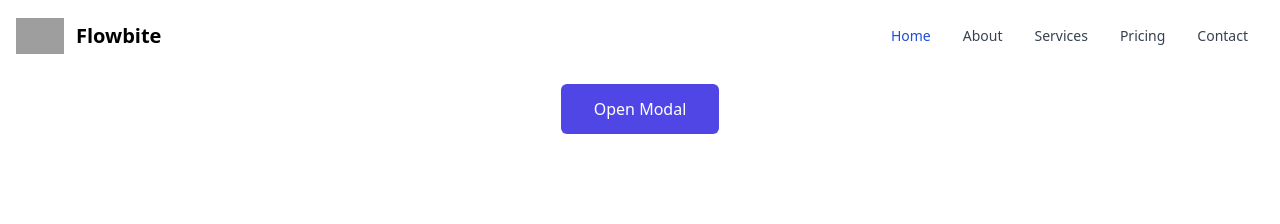
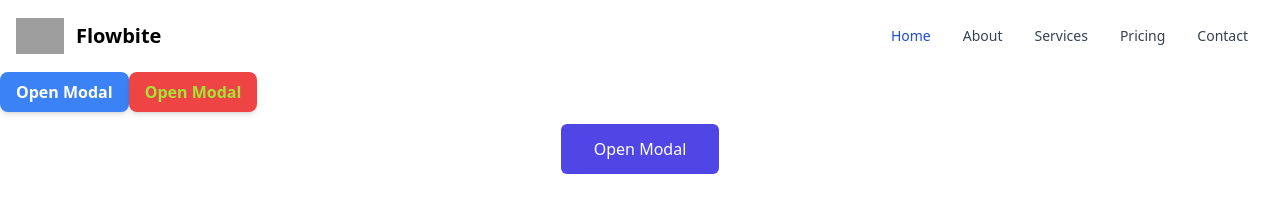
Before and after one commit to tratchapong/cc12-react-lab, a React (Create React App) app: page / in a window 1280 px wide. Shown: the top 224 px of the page. Built offline with nearby package versions, Linux system fonts and the light colour scheme; grey boxes are pictures that could not be loaded.

Commit message:
add re-use style by class : @layer component @apply

```diff
--- a/src/App.js
+++ b/src/App.js
@@ -17,7 +17,19 @@ function App() {
       <Accordian /> */}
       <Navbar />
       <button
-        className="my-3 mx-auto block rounded-md border border-transparent bg-indigo-600 py-3 px-8 text-base font-medium text-white hover:bg-indigo-700 focus:outline-none focus:ring-2 focus:ring-indigo-500 focus:ring-offset-2"
+        className="btn-primary"
+        onClick={() => setOpen(!open)}
+      >
+        Open Modal
+      </button>
+      <button
+        className="btn-secondary"
+        onClick={() => setOpen(!open)}
+      >
+        Open Modal
+      </button>
+      <button
+        className="btn-openModal"
         onClick={() => setOpen(!open)}
       >
         Open Modal
--- a/src/index.css
+++ b/src/index.css
@@ -1,3 +1,15 @@
 @tailwind base;
 @tailwind components;
 @tailwind utilities;
+
+@layer components {
+  .btn-primary {
+    @apply py-2 px-4 bg-blue-500 text-white font-semibold rounded-lg shadow-md hover:bg-blue-700 focus:outline-none focus:ring-2 focus:ring-blue-400 focus:ring-opacity-75;
+  }
+  .btn-secondary {
+    @apply py-2 px-4 bg-red-500 text-lime-400 font-semibold rounded-lg shadow-md hover:bg-blue-700 focus:outline-none focus:ring-2 focus:ring-blue-400 focus:ring-opacity-75;
+  }
+  .btn-openModal {
+    @apply my-3 mx-auto block rounded-md border border-transparent bg-indigo-600 py-3 px-8 text-base font-medium text-white hover:bg-indigo-700 focus:outline-none focus:ring-2 focus:ring-indigo-500 focus:ring-offset-2
+  }
+}
```
